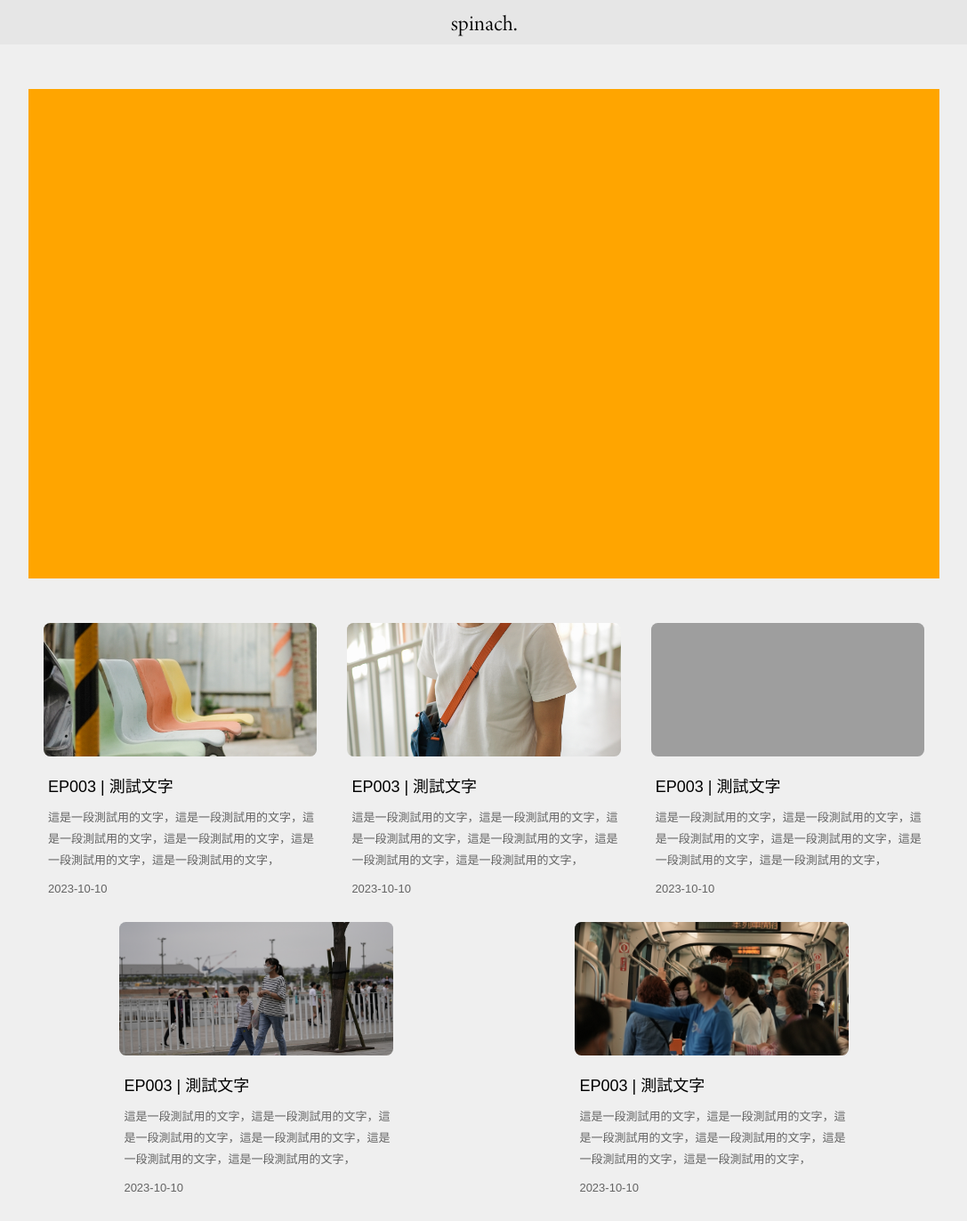
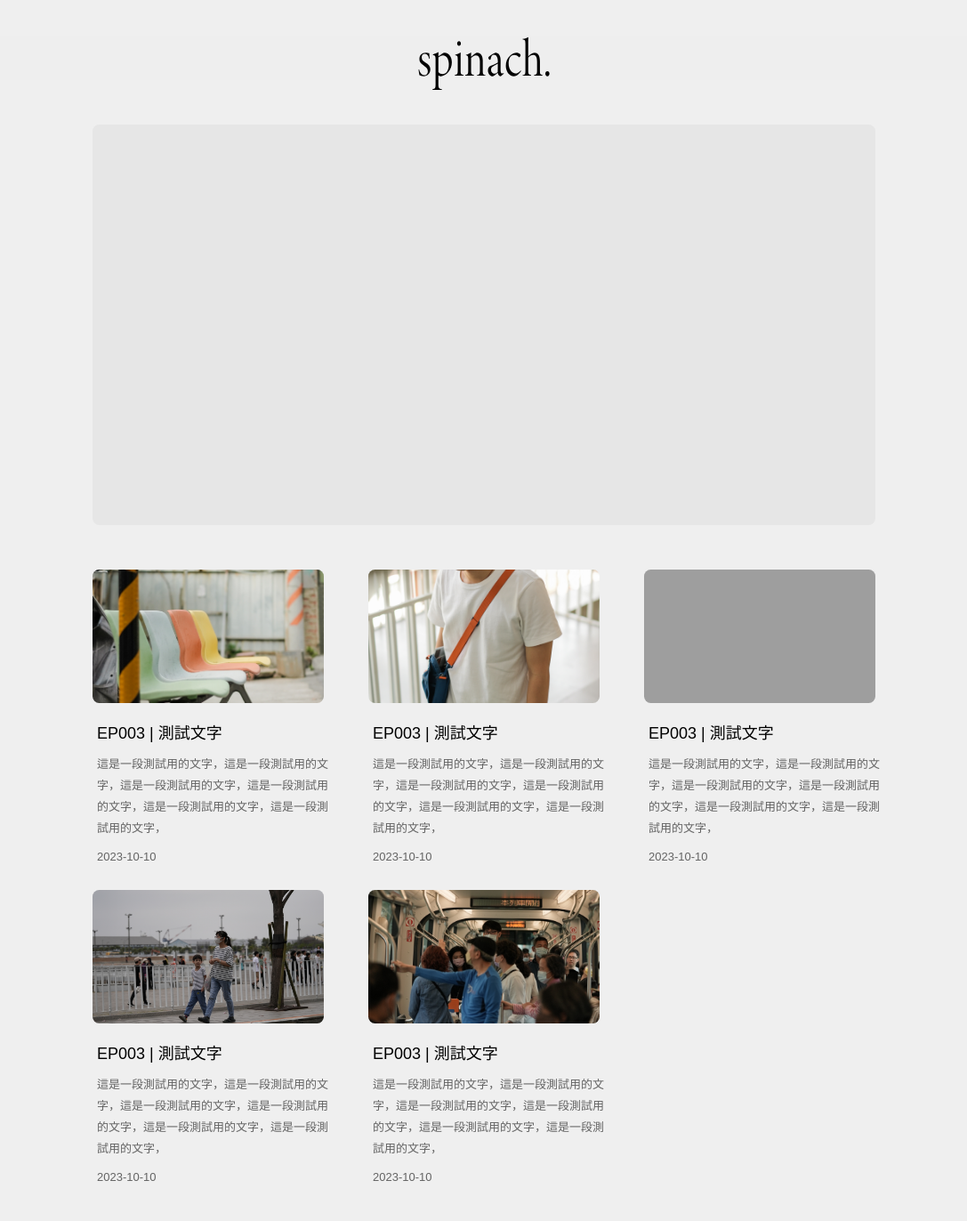
Before and after one commit to alphabart56/expt, a PHP site: page / in a window 1280 px wide. Shown: the whole page at 89% size, without its empty margins (96-1183 px from the left). After the commit the page ends 1327 px from the top, so only its background shows below. Run offline with PHP 8.4, Linux system fonts and the light colour scheme; some web fonts are replaced; grey boxes are pictures that could not be loaded.

Commit message:
Update style.css

```diff
--- a/style.css
+++ b/style.css
@@ -25,25 +25,27 @@ body{
 #title{
     margin: 0 auto;
     padding: 0 auto;
-    font-size: 18pt;
+    font-size: 25px;
     font-family: 'Minion', sans-serif;
-    /* transform: scaleX(1) scaleY(1.2); */
+    transform: scaleX(1) scaleY(1.2);
 }
 
 #headline_space{
     margin: 0 auto;
+    margin-top: 50px;
     padding: 0 auto;
-    width: 92.5%;
-    height: 0px;
-    display: flex;
-    background-color: orange;
+    width: 80%;
+    height: 450px;
+    display: none;
+    border-radius: 7.5px;
+    background-color: rgb(230, 230, 230);
 }
 
 #article_space{
     margin: 0 auto;
     padding: 0 auto;
     margin-top: 50px;
-    width: 90%;
+    width: 75%;
     /* background-color: blue; */
 }
 
@@ -59,7 +61,7 @@ body{
     margin: 0 auto;
     padding: 0 auto;
     width: 100%;
-    height: 200px;
+    height: 180px;
     border-radius: 7.5px;
     object-fit: cover;
     /* background-color: greenyellow; */
@@ -102,37 +104,51 @@ body{
 
 
 
+@media (min-width:500px){
+    .article_pic{
+        height: 250px
+    }
+
+}
+
 @media (min-width: 700px){
+    #top_space{
+        margin-top: 40px;
+        background-color: #EEEEEE;
+    }
+    #title{
+        font-size: 50px;
+    }
     #headline_space{
-        margin: 0 auto;
-        margin-top: 50px;
-        padding: 0 auto;
-        width: 80vw;
-        height: 550px;
-        display: flex;
-        background-color: orange;
+        display: flex;;
     }
     #article_space{
         margin: 0 auto;
         padding: 0 auto;
         margin-top: 50px;
-        width: 80vw;
-        display:flex;
-        flex-wrap: wrap;
-        align-content: flex-start;
+        width: 80%;
+        display:grid;
+        grid-template-columns: repeat(3, 1fr);
+        column-gap: 50px;
+        row-gap: 0px;
         /* background-color: blue; */
     }
     .article{
         margin: 0 auto;
-        /* margin-right: 25px; */
-        /* margin-left: 25px; */
-        flex-basis: calc(30%);
+        flex-basis: 30%;
         padding: 0 auto;
         margin-bottom: 30px;
-        width: 30%;
     }
     .article_pic{
         height: 150px;
+        /* filter: grayscale(100%); */
+    }
+}
+
+@media(min-width: 1100px){
+    #main_space{
+        width: 1100px;
+        /* background-color: aqua; */
     }
 }
 
```
